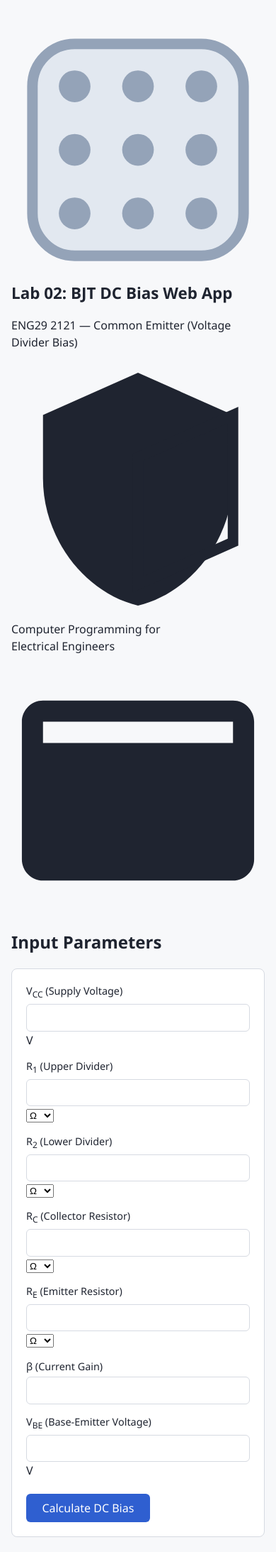
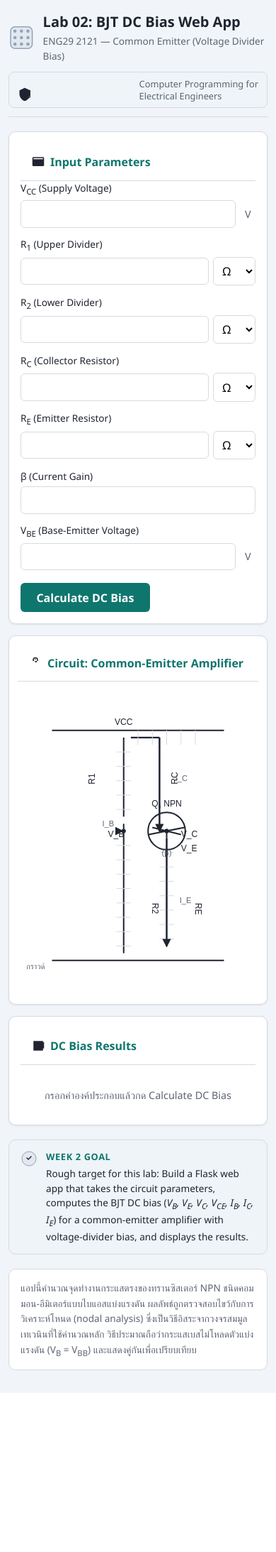
Before and after one commit to preedaporn21787/Gitlab, a Flask app: page / in a window 390 px wide. Shown: the top 2186 px of the page at 71% size. After the commit the page ends 1962 px from the top, so only its background shows below. Run offline with Flask 3, Linux system fonts and the light colour scheme.

Commit message:
feat: rewrite stylesheet for 3-column lab layout with responsive breakpoints

```diff
--- a/static/style.css
+++ b/static/style.css
@@ -2,7 +2,10 @@
   --ink: #1f2430;
   --muted: #5d6472;
   --line: #d6dae2;
-  --bg: #f7f8fa;
+  --bg: #f1f5f9;
+  --card: #ffffff;
+  --teal: #0f766e;
+  --teal-dark: #0d5f59;
   --active: #d8f0dc;
   --active-ink: #1c5c2a;
   --saturation: #fbe6bd;
@@ -10,6 +13,7 @@
   --cutoff: #e4e6ea;
   --cutoff-ink: #3c424d;
   --error: #a4161a;
+  --shadow: 0 1px 3px rgba(0, 0, 0, 0.08);
 }
 
 * {
@@ -18,7 +22,7 @@
 
 body {
   margin: 0;
-  padding: 2rem 1rem 4rem;
+  padding: 1rem 0.75rem 2rem;
   background: var(--bg);
   color: var(--ink);
   font-family: "Segoe UI", "Leelawadee UI", system-ui, sans-serif;
@@ -26,36 +30,131 @@ body {
 }
 
 main {
-  max-width: 640px;
+  max-width: 1100px;
   margin: 0 auto;
 }
 
-h1 {
-  font-size: 1.4rem;
-  margin: 0 0 0.25rem;
+/* ---------- Header ---------- */
+
+.lab-header {
+  display: flex;
+  align-items: center;
+  gap: 1rem;
+  margin-bottom: 1.25rem;
+  padding-bottom: 0.75rem;
+  border-bottom: 1px solid var(--line);
 }
 
-.subtitle {
-  margin: 0 0 1.5rem;
-  color: var(--muted);
-  font-size: 0.9rem;
+.brand {
+  display: flex;
+  align-items: center;
+  gap: 0.75rem;
+  flex: 1;
 }
 
-form {
-  background: #fff;
+.chip-icon {
+  width: 40px;
+  height: 40px;
+}
+
+.brand-text h1 {
+  margin: 0;
+  font-size: 1.25rem;
+  color: var(--ink);
+}
+
+.brand-text .course {
+  margin: 0.15rem 0 0;
+  font-size: 0.85rem;
+  color: var(--muted);
+}
+
+.subject-badge {
+  display: flex;
+  flex-direction: column;
+  align-items: flex-end;
+  gap: 0.25rem;
+  padding: 0.5rem 0.75rem;
+  background: #eef4f7;
   border: 1px solid var(--line);
   border-radius: 8px;
-  padding: 1.25rem;
+  font-size: 0.8rem;
+  color: var(--muted);
+  line-height: 1.3;
+  text-align: right;
+}
+
+.code-icon {
+  width: 20px;
+  height: 20px;
+}
+
+/* ---------- Layout ---------- */
+
+.layout {
+  display: grid;
+  grid-template-columns: 1fr 1.15fr 1fr;
+  gap: 1rem;
+}
+
+.card {
+  background: var(--card);
+  border: 1px solid var(--line);
+  border-radius: 10px;
+  box-shadow: var(--shadow);
+  display: flex;
+  flex-direction: column;
+}
+
+.card-title {
+  display: flex;
+  align-items: center;
+  gap: 0.5rem;
+  margin: 0;
+  padding: 0.85rem 1rem;
+  font-size: 1rem;
+  color: var(--teal);
+  border-bottom: 1px solid var(--line);
+}
+
+.card-icon {
+  width: 18px;
+  height: 18px;
+}
+
+.input-card {
+  padding: 1rem;
+}
+
+.circuit-card {
+  height: 420px;
+  overflow: auto;
+  padding: 0.75rem;
+}
+
+.results-card {
+  padding: 1rem;
+}
+
+/* ---------- Form ---------- */
+
+form {
+  display: flex;
+  flex-direction: column;
+  gap: 0.85rem;
 }
 
 .field {
-  margin-bottom: 0.9rem;
+  display: flex;
+  flex-direction: column;
+  gap: 0.25rem;
 }
 
 label {
   display: block;
-  font-size: 0.9rem;
-  margin-bottom: 0.25rem;
+  font-size: 0.85rem;
+  color: var(--ink);
+  font-weight: 500;
 }
 
 input[type="text"] {
@@ -65,6 +164,7 @@ input[type="text"] {
   border-radius: 6px;
   font-size: 1rem;
   font-family: inherit;
+  background: #fff;
 }
 
 input[type="text"]:focus {
@@ -72,54 +172,119 @@ input[type="text"]:focus {
   border-color: #7aa7ff;
 }
 
+.input-with-unit {
+  display: flex;
+  align-items: center;
+  gap: 0.4rem;
+}
+
+.input-with-unit input[type="text"] {
+  flex: 1;
+}
+
+.input-with-unit select {
+  padding: 0.45rem 0.5rem;
+  border: 1px solid var(--line);
+  border-radius: 6px;
+  font-size: 1rem;
+  font-family: inherit;
+  background: #fff;
+  min-width: 55px;
+}
+
+.input-with-unit .unit {
+  font-size: 0.9rem;
+  color: var(--muted);
+  padding: 0.5rem 0.4rem;
+}
+
 .error {
-  margin: 0.3rem 0 0;
+  margin: 0;
   color: var(--error);
+  font-size: 0.8rem;
+}
+
+.warnings {
+  margin-top: 0.5rem;
+  padding: 0.75rem 1rem 0.75rem 1.9rem;
+  background: #fff8e6;
+  border: 1px solid #f0dca8;
+  border-radius: 8px;
   font-size: 0.85rem;
 }
 
 button {
-  margin-top: 0.4rem;
-  padding: 0.55rem 1.4rem;
+  margin-top: 0.25rem;
+  padding: 0.6rem 1.4rem;
   border: 0;
   border-radius: 6px;
-  background: #2f5fd0;
+  background: var(--teal);
   color: #fff;
   font-size: 1rem;
   font-family: inherit;
+  font-weight: 600;
   cursor: pointer;
+  align-self: flex-start;
 }
 
 button:hover {
-  background: #264eb0;
+  background: var(--teal-dark);
 }
 
-.warnings {
-  margin: 1rem 0 0;
-  padding: 0.75rem 1rem 0.75rem 1.9rem;
-  background: #fff8e6;
-  border: 1px solid #f0dca8;
-  border-radius: 8px;
+/* ---------- Circuit ---------- */
+
+.circuit-wrapper {
+  display: flex;
+  justify-content: center;
+  align-items: flex-start;
+  padding: 0.5rem;
+}
+
+.circuit-wrapper svg {
+  max-width: 100%;
+  height: auto;
+}
+
+/* ---------- Results ---------- */
+
+.results-table {
+  width: 100%;
+  border-collapse: collapse;
+  margin: 0.75rem 0;
   font-size: 0.9rem;
 }
 
-.result {
-  margin-top: 1.25rem;
-  background: #fff;
-  border: 1px solid var(--line);
-  border-radius: 8px;
-  padding: 1.25rem;
+.results-table th {
+  text-align: left;
+  padding: 0.5rem;
+  font-size: 0.8rem;
+  color: var(--muted);
+  border-bottom: 2px solid var(--line);
+}
+
+.results-table td {
+  padding: 0.5rem;
+  border-bottom: 1px solid var(--line);
+}
+
+.results-table td:nth-child(2),
+.results-table td:nth-child(3) {
+  text-align: right;
+  font-family: Consolas, "Courier New", monospace;
+}
+
+.results-table tr:last-child td {
+  border-bottom: none;
 }
 
 .region {
   display: flex;
-  flex-wrap: wrap;
+  align-items: baseline;
   gap: 0.5rem;
-  align-items: baseline;
   padding: 0.6rem 0.85rem;
   border-radius: 6px;
   font-size: 0.9rem;
-  margin-bottom: 1rem;
+  margin-bottom: 0.75rem;
 }
 
 .region-active {
@@ -137,27 +302,135 @@ button:hover {
   color: var(--cutoff-ink);
 }
 
-dl {
-  display: grid;
-  grid-template-columns: auto 1fr;
-  gap: 0.3rem 1rem;
+.out-of-range {
+  font-size: 0.8rem;
+  opacity: 0.8;
+  margin-left: 0.3rem;
+}
+
+.detail-th {
+  font-size: 0.8rem;
+  opacity: 0.85;
+  margin-left: 0.5rem;
+}
+
+.check {
+  margin: 0.75rem 0 0;
+  padding-top: 0.75rem;
+  border-top: 1px solid var(--line);
+  color: var(--muted);
+  font-size: 0.8rem;
+}
+
+.chart-wrapper {
+  margin-top: 0.75rem;
+  display: flex;
+  justify-content: center;
+}
+
+.chart-wrapper svg {
+  max-width: 100%;
+  height: auto;
+}
+
+.placeholder {
+  margin-top: 2rem;
+  color: var(--muted);
+  font-size: 0.9rem;
+  text-align: center;
+}
+
+/* ---------- Goal banner ---------- */
+
+.goal-banner {
+  margin-top: 1.25rem;
+  padding: 0.9rem 1rem;
+  background: #eef4f7;
+  border: 1px solid var(--line);
+  border-radius: 10px;
+  display: flex;
+  align-items: flex-start;
+  gap: 0.75rem;
+}
+
+.goal-icon {
+  width: 24px;
+  height: 24px;
+  flex-shrink: 0;
+}
+
+.goal-content {
+  flex: 1;
+}
+
+.goal-label {
+  font-size: 0.8rem;
+  font-weight: 600;
+  color: var(--teal);
+  text-transform: uppercase;
+  letter-spacing: 0.05em;
+  margin: 0 0 0.25rem;
+}
+
+.goal-text {
+  margin: 0;
+  font-size: 0.85rem;
+  color: var(--ink);
+}
+
+/* ---------- Notes ---------- */
+
+.notes {
+  margin-top: 1.25rem;
+  padding: 0.9rem 1rem;
+  background: #fff;
+  border: 1px solid var(--line);
+  border-radius: 10px;
+  font-size: 0.85rem;
+  color: var(--muted);
+  line-height: 1.6;
+}
+
+.notes p {
   margin: 0;
 }
 
-dt {
-  color: var(--muted);
-  font-family: Consolas, "Courier New", monospace;
+/* ---------- Responsive ---------- */
+
+@media (max-width: 1100px) {
+  .layout {
+    grid-template-columns: 1fr 1fr;
+  }
+  .circuit-card {
+    grid-column: 1 / -1;
+    height: auto;
+    min-height: 300px;
+  }
 }
 
-dd {
-  margin: 0;
-  font-family: Consolas, "Courier New", monospace;
+@media (max-width: 760px) {
+  .layout {
+    grid-template-columns: 1fr;
+  }
+  .circuit-card {
+    grid-column: auto;
+  }
+  .lab-header {
+    flex-direction: column;
+    align-items: flex-start;
+    gap: 0.75rem;
+  }
+  .subject-badge {
+    align-self: stretch;
+    flex-direction: row;
+    justify-content: space-between;
+    text-align: left;
+  }
+  .subject-badge span {
+    order: 2;
+  }
+  .code-icon {
+    order: 1;
+    margin-right: 0.5rem;
+  }
 }
-
-.check {
-  margin: 1rem 0 0;
-  padding-top: 0.75rem;
-  border-top: 1px solid var(--line);
-  color: var(--muted);
-  font-size: 0.85rem;
-}
```
